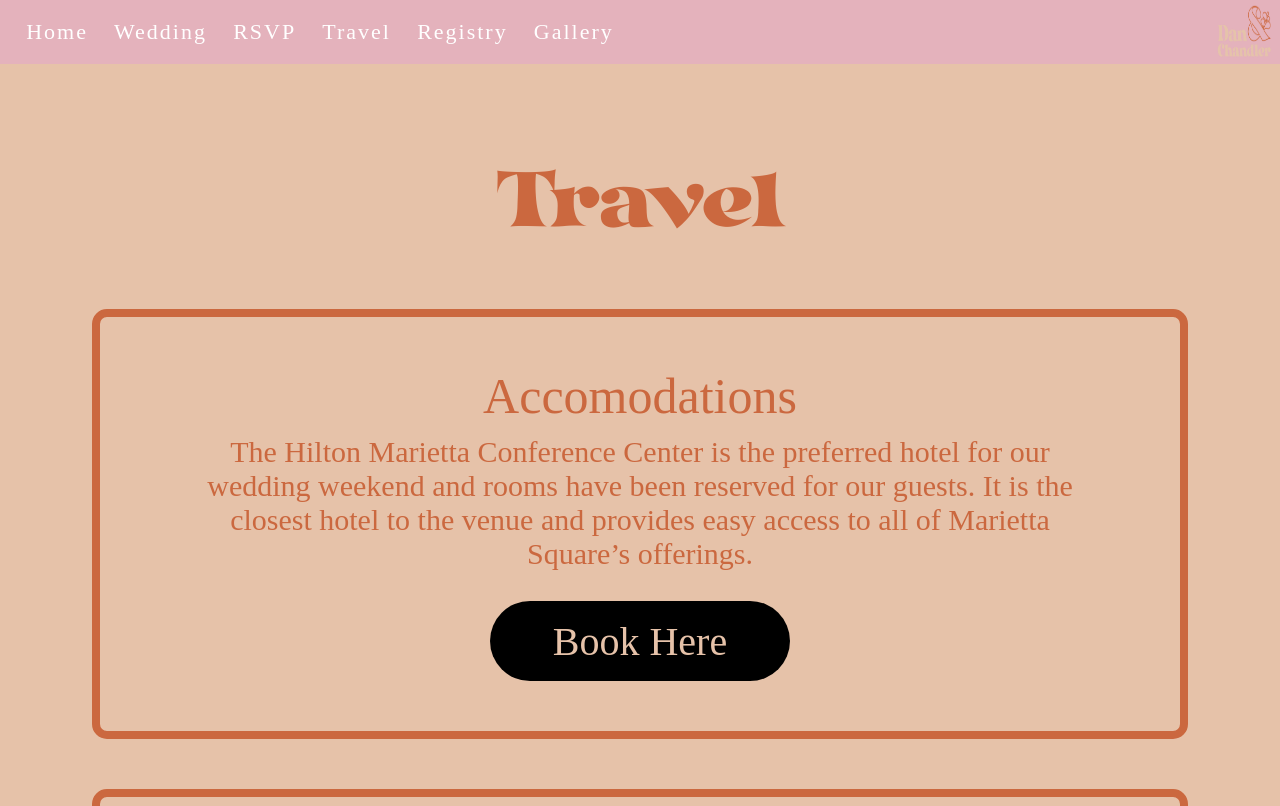
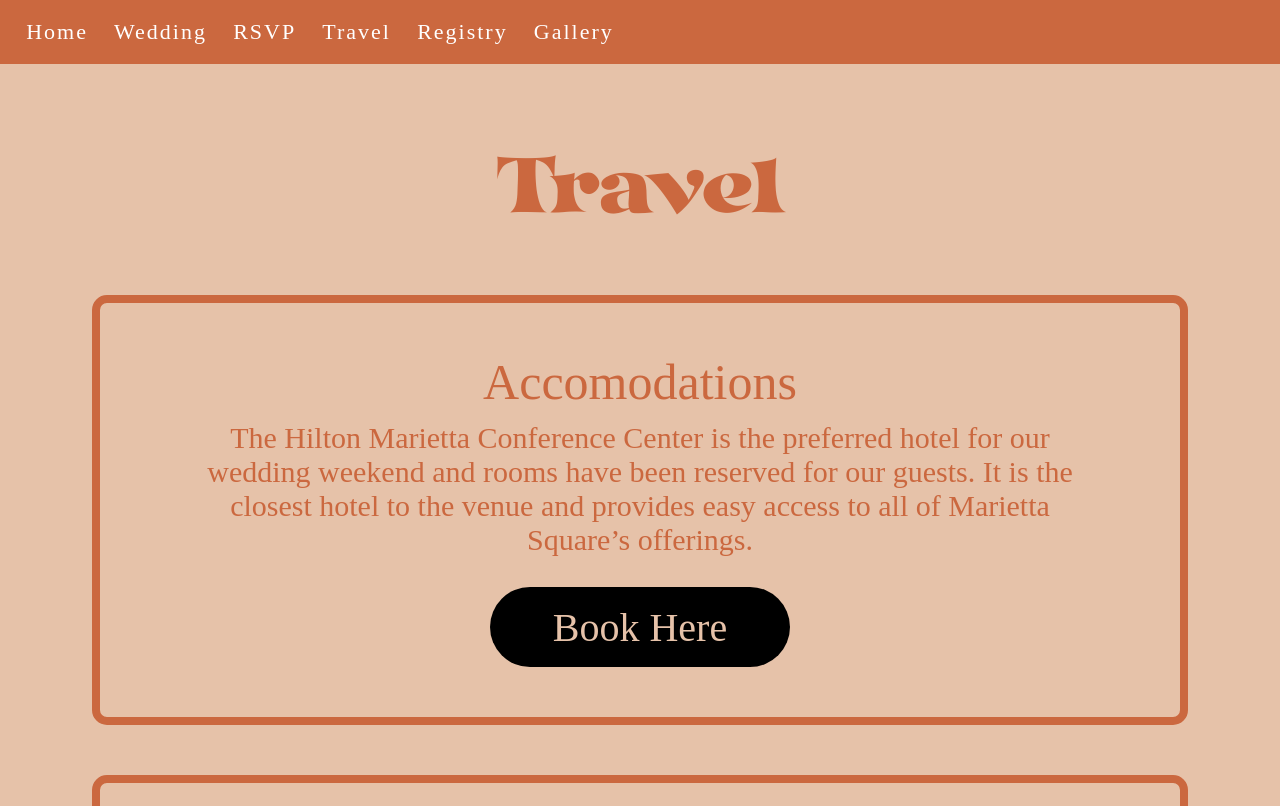
Before and after one commit to leeferfeefer/dandlerwedding, a React (Create React App) app: page /travel in a window 1280 px wide. Shown: the top 806 px of the page. Built offline with nearby package versions, Linux system fonts and the light colour scheme.

Commit message:
Travel and Home and NavBar done

```diff
--- a/src/Router.tsx
+++ b/src/Router.tsx
@@ -10,10 +10,12 @@ import { Registry } from "./pages/Registry/Registry";
 import { Wedding } from './pages/Wedding/Wedding';
 import { Travel } from './pages/Travel/Travel';
 import { Gallery } from './pages/Gallery/Gallery';
+import ScrollToTop from './components/ScrollToTop/ScrollToTop';
 
 export const Router = () => {
   return (
     <BrowserRouter>
+      <ScrollToTop/>
         <Routes>
           <Route path="home" element={<Home />} />
           <Route path="wedding" element={<Wedding />} />
--- a/src/components/NavBar/NavBar.css
+++ b/src/components/NavBar/NavBar.css
@@ -6,18 +6,8 @@
   align-items: center;
   justify-content: space-between;
   height: 64px;
-  background-color: var(--pink);
-}
-
-.navLogo {
-  height: 100%;
-  width: 64px;
-}
-
-.logoImg {
-  margin: 4px 4px 0 0;
-  width: 56px;
-  height: 56px;
+  background-color: var(--light-orange);
+  position: fixed;
 }
 
 .navLinks {
--- a/src/components/NavBar/NavBar.tsx
+++ b/src/components/NavBar/NavBar.tsx
@@ -28,15 +28,6 @@ export const NavBar = () => {
             </NavLink>
           ))}
       </div>
-      <div className="navLogo">
-        <Link to="/">
-          <img
-            className="logoImg"
-            src={require("../../images/WeddingLogo.png")}
-            alt="logo"
-          />
-        </Link>
-      </div>
     </div>
   );
 };
--- /dev/null
+++ b/src/components/ScrollToTop/ScrollToTop.tsx
@@ -0,0 +1,12 @@
+import React from 'react';
+import { useLocation } from "react-router-dom";
+
+export default function ScrollToTop() {
+  const { pathname } = useLocation();
+
+  React.useEffect(() => {
+    window.scrollTo(0, 0);
+  }, [pathname]);
+
+  return null;
+}
--- a/src/pages/ComingSoon/ComingSoon.css
+++ b/src/pages/ComingSoon/ComingSoon.css
@@ -2,6 +2,7 @@
   display: flex;
   flex-direction: column;
   min-height: 100vh;
+  margin-top: 50px; /* space for navbar*/
 }
 
 .comingsoon-header {
--- a/src/pages/Home/Home.css
+++ b/src/pages/Home/Home.css
@@ -13,6 +13,7 @@
   display: flex;
   align-items: center;
   flex: 1;
+  margin-top: 50px; /* space for navbar*/
 }
 
 .when-container {
--- a/src/pages/Home/Home.tsx
+++ b/src/pages/Home/Home.tsx
@@ -7,6 +7,7 @@ import { Card } from "../../components/Card/Card";
 import WhenImageSrc from "../../images/WhenImage.png";
 import WhereImageSrc from "../../images/WhereImage.png";
 import { Button } from "../../components/Button/Button";
+import { useNavigate } from "react-router-dom";
 
 
 const letsPartyStyle: React.CSSProperties = {
@@ -31,17 +32,9 @@ const letsPartyContainerStyle: React.CSSProperties = {
 };
 
 type HomeProps = {};
-// {leftComponent && <div className='left-container'>
-// { leftComponent }
-// </div> }
-// {rightComponent && <div className='right-container'>
-// { rightComponent }
-// </div> }
-//   flex-direction: row;
-//  flex: 1;
-// display: flex;
 
 export const Home = (props: HomeProps) => {
+  const navigate = useNavigate();
 
   const whenComponent = (
     <div className='when-container'>
@@ -82,7 +75,7 @@ export const Home = (props: HomeProps) => {
 
 
   const letsPartyButtonClicked = () => {
-    console.log("LETS PARTY!!!!");
+    navigate("/wedding");
   };
 
   return (
--- a/src/pages/Travel/Travel.css
+++ b/src/pages/Travel/Travel.css
@@ -6,6 +6,7 @@
   display: flex;
   align-items: center;
   flex: 1;
+  margin-top: 50px; /* space for navbar*/
 }
 
 .accomodations-container {
```
